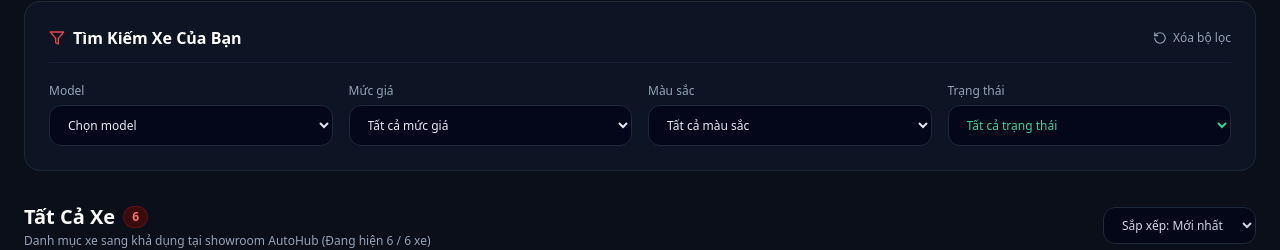
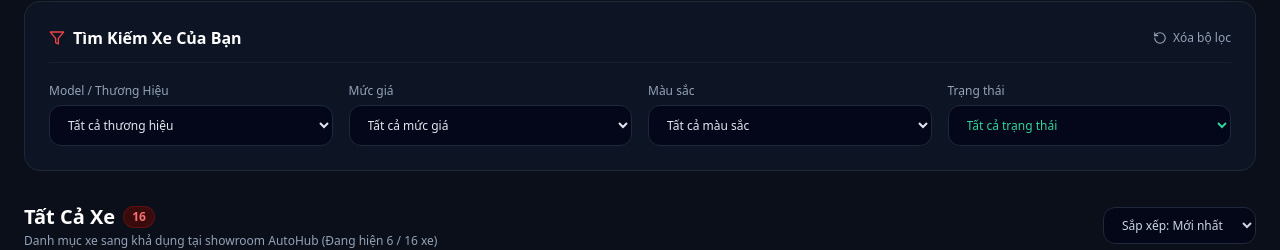
Before and after one commit to KainChin/AutoHub-Microservices, a React (Vite) app in the folder frontend/: page / in a window 1280 px wide. Shown: the part 551-801 px from the top of the page. Built offline with nearby package versions, Linux system fonts and the light colour scheme; no server answers; the HTML template or start-up script is replaced by a standard one.

Commit message:
feat: Add 10 popular Vietnamese vehicles including VinFast VF8, VF9, VFe34, Hyundai, Kia, Ford, Mitsubishi (16 vehicles in CSDL total)

```diff
--- a/frontend/src/components/filter/ModelSelect.tsx
+++ b/frontend/src/components/filter/ModelSelect.tsx
@@ -8,19 +8,24 @@ interface ModelSelectProps {
 export const ModelSelect: React.FC<ModelSelectProps> = ({ value, onChange }) => {
   return (
     <div className="flex flex-col gap-1.5 flex-1 min-w-[160px]">
-      <label className="text-xs text-slate-400 font-medium">Model</label>
+      <label className="text-xs text-slate-400 font-medium">Model / Thương Hiệu</label>
       <select
         value={value}
         onChange={(e) => onChange(e.target.value)}
         className="bg-slate-950/80 border border-slate-800 rounded-xl px-3.5 py-2.5 text-xs text-slate-200 focus:outline-none focus:border-red-600 cursor-pointer"
       >
-        <option value="">Chọn model</option>
+        <option value="">Tất cả thương hiệu</option>
+        <option value="VinFast">VinFast</option>
         <option value="BMW">BMW</option>
         <option value="Toyota">Toyota</option>
         <option value="Honda">Honda</option>
         <option value="Mercedes-Benz">Mercedes-Benz</option>
         <option value="Lexus">Lexus</option>
         <option value="Mazda">Mazda</option>
+        <option value="Hyundai">Hyundai</option>
+        <option value="Kia">Kia</option>
+        <option value="Ford">Ford</option>
+        <option value="Mitsubishi">Mitsubishi</option>
       </select>
     </div>
   );
--- a/frontend/src/data/vehicles.ts
+++ b/frontend/src/data/vehicles.ts
@@ -72,5 +72,125 @@ export const MOCK_VEHICLES: Vehicle[] = [
     status: 'Available',
     imageUrl: 'https://images.unsplash.com/photo-1580273916550-e323be2ae537?auto=format&fit=crop&w=800&q=80',
     location: 'Đà Nẵng'
+  },
+  {
+    id: 7,
+    brand: 'VinFast',
+    model: 'VinFast VF 8 Plus EV',
+    vin: 'VF8P2024VN001007',
+    year: 2024,
+    color: 'Đỏ Crimson',
+    price: 1270000000,
+    status: 'Available',
+    imageUrl: 'https://images.unsplash.com/photo-1560958089-b8a1929cea89?auto=format&fit=crop&w=800&q=80',
+    location: 'Hà Nội'
+  },
+  {
+    id: 8,
+    brand: 'VinFast',
+    model: 'VinFast VF 9 Eco EV',
+    vin: 'VF9E2024VN002008',
+    year: 2024,
+    color: 'Xanh VinFast',
+    price: 1491000000,
+    status: 'Available',
+    imageUrl: 'https://images.unsplash.com/photo-1542282088-72c9c27ed0cd?auto=format&fit=crop&w=800&q=80',
+    location: 'TP. Hồ Chí Minh'
+  },
+  {
+    id: 9,
+    brand: 'VinFast',
+    model: 'VinFast VF e34',
+    vin: 'VFE342023VN003009',
+    year: 2023,
+    color: 'Trắng Neptune',
+    price: 710000000,
+    status: 'Available',
+    imageUrl: 'https://images.unsplash.com/photo-1541348263662-e068662d82af?auto=format&fit=crop&w=800&q=80',
+    location: 'Hà Nội'
+  },
+  {
+    id: 10,
+    brand: 'Hyundai',
+    model: 'Hyundai Tucson 2.0 Special',
+    vin: 'HYUTUC2023VN004010',
+    year: 2023,
+    color: 'Đen Nam Cực',
+    price: 959000000,
+    status: 'Available',
+    imageUrl: 'https://images.unsplash.com/photo-1503376780353-7e6692767b70?auto=format&fit=crop&w=800&q=80',
+    location: 'Đà Nẵng'
+  },
+  {
+    id: 11,
+    brand: 'Hyundai',
+    model: 'Hyundai Santa Fe 2.2 Diesel',
+    vin: 'HYUSAN2024VN005011',
+    year: 2024,
+    color: 'Trắng Ngọc Trai',
+    price: 1269000000,
+    status: 'Available',
+    imageUrl: 'https://images.unsplash.com/photo-1511919884226-fd3cad34687c?auto=format&fit=crop&w=800&q=80',
+    location: 'TP. Hồ Chí Minh'
+  },
+  {
+    id: 12,
+    brand: 'Kia',
+    model: 'Kia Seltos 1.4 Turbo Premium',
+    vin: 'KIASEL2023VN006012',
+    year: 2023,
+    color: 'Cam Bạc',
+    price: 719000000,
+    status: 'Available',
+    imageUrl: 'https://images.unsplash.com/photo-1552519507-da3b142c6e3d?auto=format&fit=crop&w=800&q=80',
+    location: 'Hà Nội'
+  },
+  {
+    id: 13,
+    brand: 'Kia',
+    model: 'Kia Carnival 2.2D Signature',
+    vin: 'KIACAR2024VN007013',
+    year: 2024,
+    color: 'Đen Kim Cương',
+    price: 1469000000,
+    status: 'Available',
+    imageUrl: 'https://images.unsplash.com/photo-1549399542-7e3f8b79c341?auto=format&fit=crop&w=800&q=80',
+    location: 'TP. Hồ Chí Minh'
+  },
+  {
+    id: 14,
+    brand: 'Ford',
+    model: 'Ford Everest Titanium+ 4x4',
+    vin: 'FOREVE2024VN008014',
+    year: 2024,
+    color: 'Nâu Đồng',
+    price: 1468000000,
+    status: 'Available',
+    imageUrl: 'https://images.unsplash.com/photo-1533473359331-0135ef1b58bf?auto=format&fit=crop&w=800&q=80',
+    location: 'Hà Nội'
+  },
+  {
+    id: 15,
+    brand: 'Mitsubishi',
+    model: 'Mitsubishi Xpander Cross',
+    vin: 'MITXPA2023VN009015',
+    year: 2023,
+    color: 'Cam Đen',
+    price: 698000000,
+    status: 'Available',
+    imageUrl: 'https://images.unsplash.com/photo-1541348263662-e068662d82af?auto=format&fit=crop&w=800&q=80',
+    location: 'Cần Thơ'
+  },
+  {
+    id: 16,
+    brand: 'Toyota',
+    model: 'Toyota Corolla Cross 1.8V',
+    vin: 'TOYCRO2023VN010016',
+    year: 2023,
+    color: 'Đỏ Pha Lê',
+    price: 860000000,
+    status: 'Available',
+    imageUrl: 'https://images.unsplash.com/photo-1580273916550-e323be2ae537?auto=format&fit=crop&w=800&q=80',
+    location: 'TP. Hồ Chí Minh'
   }
 ];
```
Also changed, not shown: 2 other files (tests, documents, lock files or other folders).
